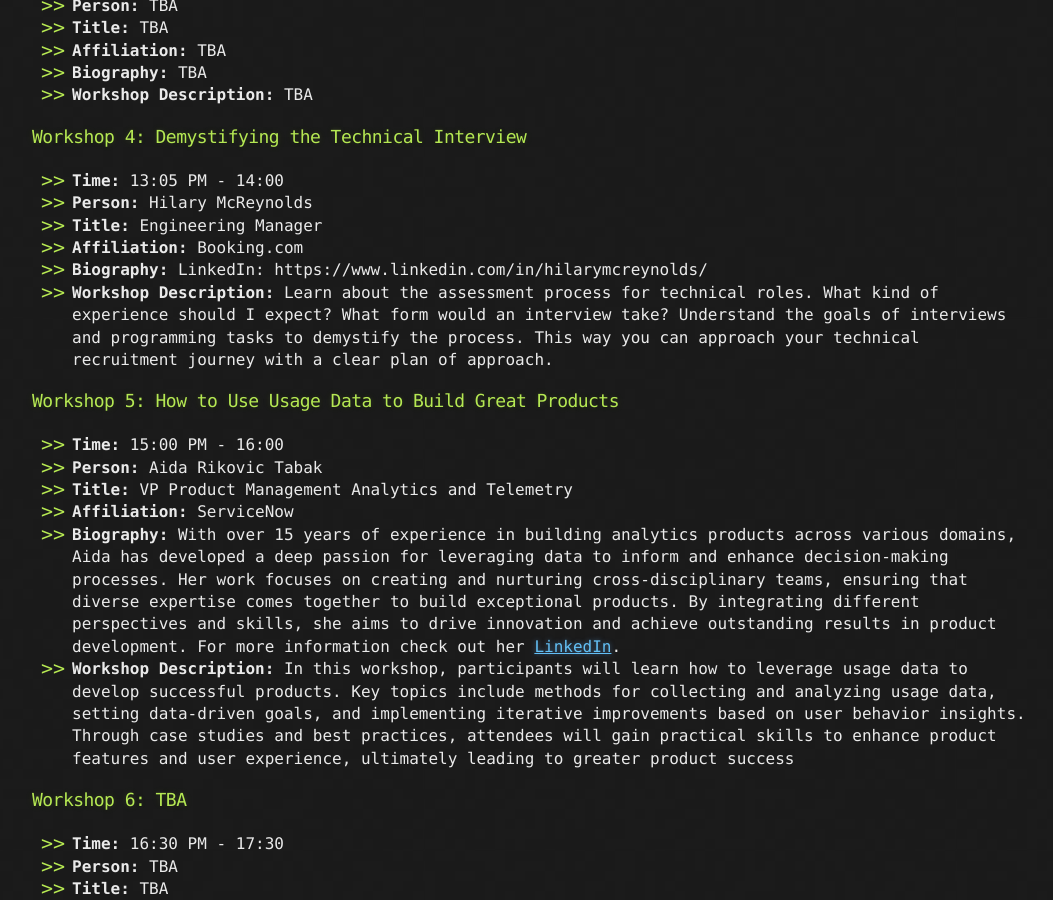
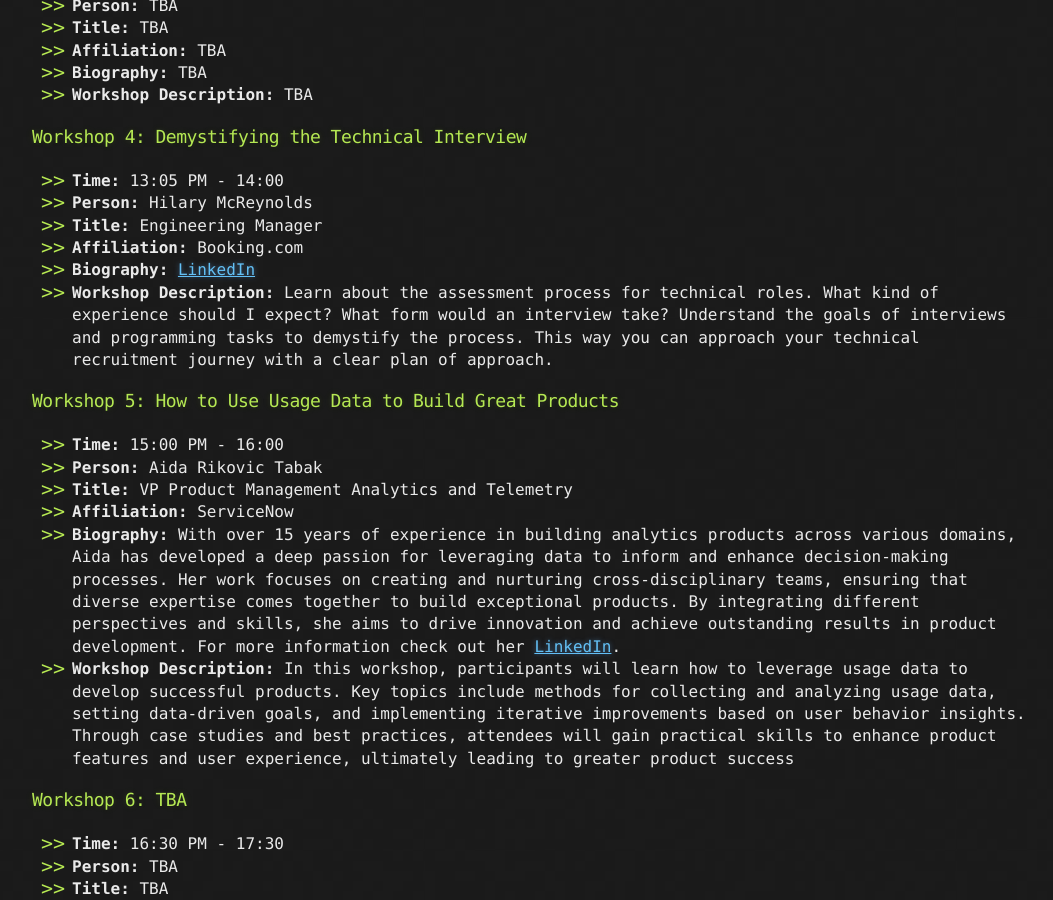
Before and after one commit to hack4her/hack4her.github.io, a Jekyll site: the page built from 2024_workshops.md, in a window 1280 px wide and 900 px high, scrolled down 1810 px. Shown: the whole window, without its empty margins (108-1161 px from the left). Built offline with Jekyll 4.4.1, drawn with Linux system fonts in a browser that asks for light colours; our own code applies the rules of GitHub Pages for plain Markdown files; the repository's description, which GitHub fills in, is left out.

Commit message:
Update 2024_workshops.md

```diff
--- a/2024_workshops.md
+++ b/2024_workshops.md
@@ -60,7 +60,7 @@
 - **Person:** Hilary McReynolds
 - **Title:** Engineering Manager
 - **Affiliation:** Booking.com
-- **Biography:** LinkedIn:  https://www.linkedin.com/in/hilarymcreynolds/
+- **Biography:** [LinkedIn](https://www.linkedin.com/in/hilarymcreynolds/)
 - **Workshop Description:** Learn about the assessment process for technical roles.  What kind of experience should I expect?  What form would an interview take?  Understand the goals of interviews and programming tasks to demystify the process.  This way you can approach your technical recruitment journey with a clear plan of approach.
 
 ### Workshop 5: How to Use Usage Data to Build Great Products
```
